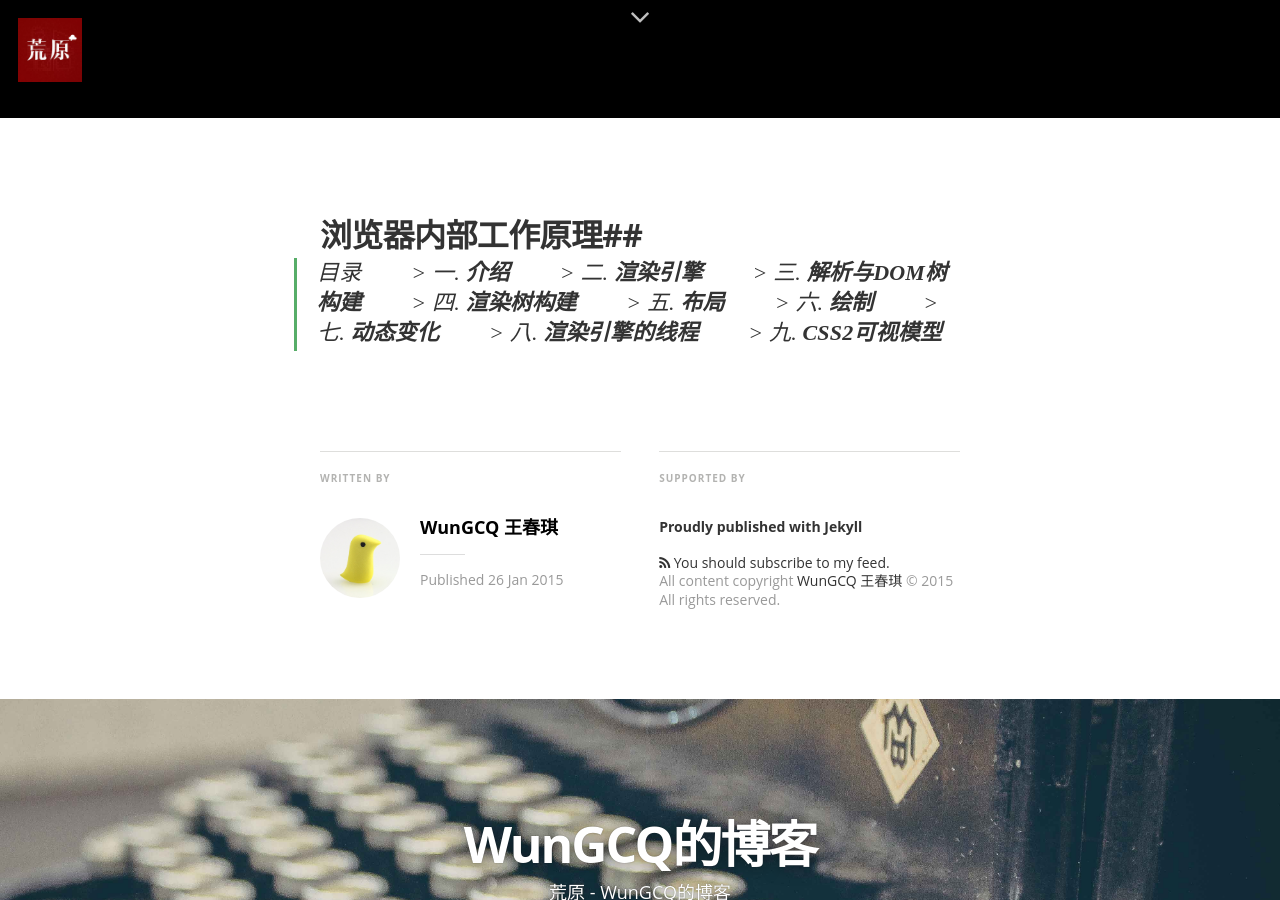
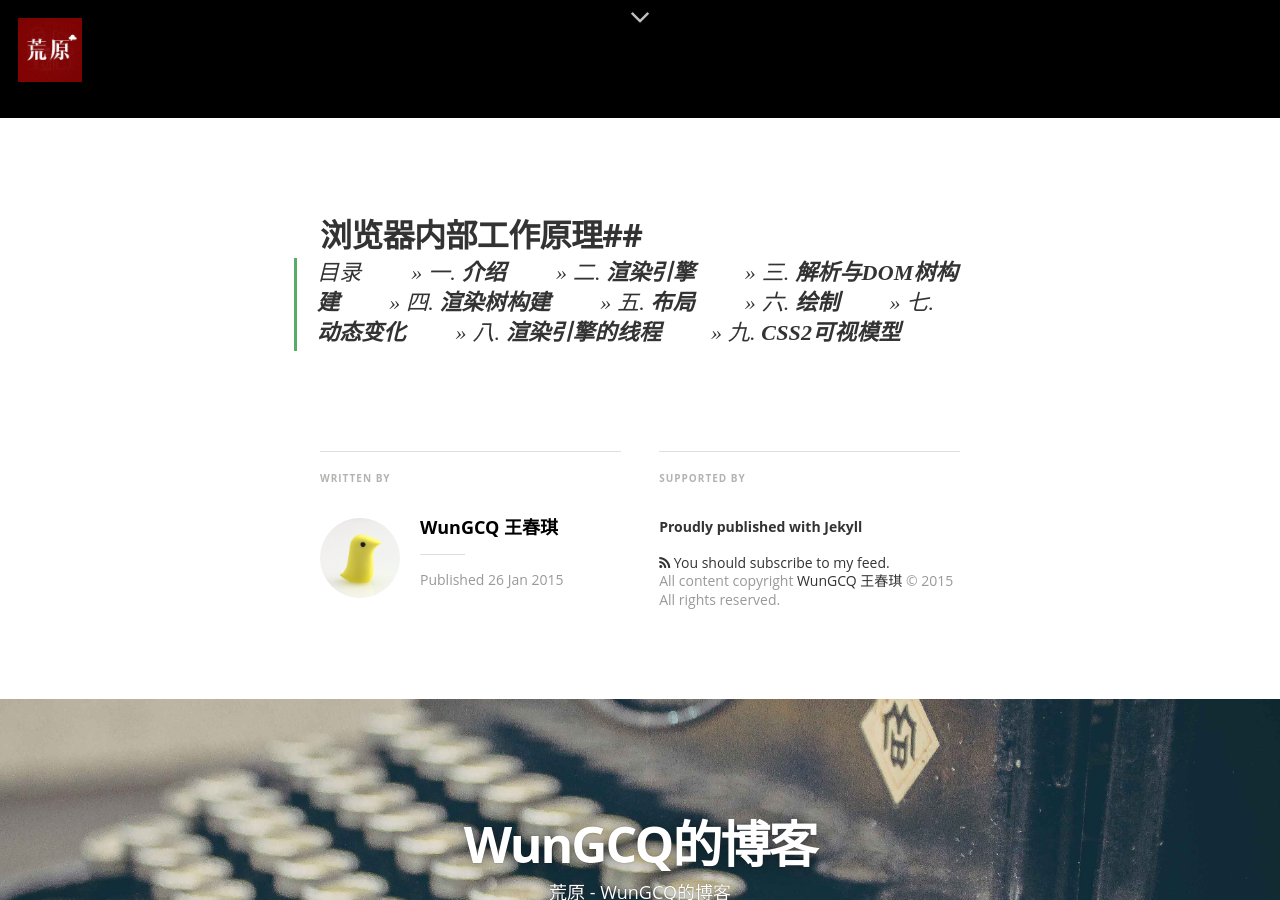
Before and after one commit to wcqblog/wcqblog.github.io, a Jekyll site: the page built from _posts/2014-1-26-浏览器内部工作原理.markdown, in a window 1280 px wide and 900 px high, scrolled down 782 px. Built offline with Jekyll 4.4.1, drawn with Linux system fonts in a browser that asks for light colours; nearby versions of some CDN libraries; some web fonts are replaced; Markdown is read by kramdown in place of the engine named in the settings.

```diff
--- a/_posts/2014-1-26-浏览器内部工作原理.markdown
+++ b/_posts/2014-1-26-浏览器内部工作原理.markdown
@@ -8,12 +8,12 @@ image: /assets/article_images/2015-01-25-webgl-shader/plexus.jpg
 ---
 ##浏览器内部工作原理##
 >目录
-　　> 一. **介绍**
-　　> 二. **渲染引擎**
-　　> 三. **解析与DOM树构建**
-　　> 四. **渲染树构建**
-　　> 五. **布局**
-　　> 六. **绘制**
-　　> 七. **动态变化**
-　　> 八. **渲染引擎的线程**
-　　> 九. **CSS2可视模型**
+　　>> 一. **介绍**
+　　>> 二. **渲染引擎**
+　　>> 三. **解析与DOM树构建**
+　　>> 四. **渲染树构建**
+　　>> 五. **布局**
+　　>> 六. **绘制**
+　　>> 七. **动态变化**
+　　>> 八. **渲染引擎的线程**
+　　>> 九. **CSS2可视模型**
```
